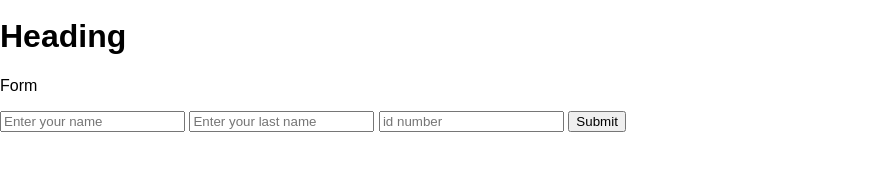
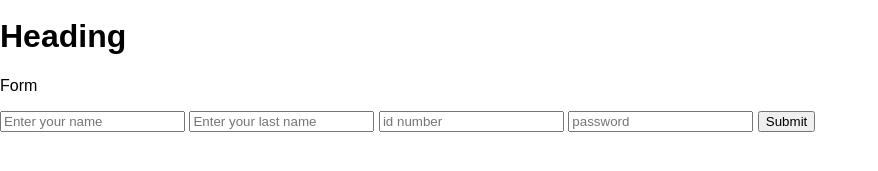
Before and after one commit to andile-hlogwane/tutorial, a plain HTML site: page index.html in a window 1280 px wide. Shown: the part 21-192 px from the top of the page, without its empty margins (0-878 px from the left). Drawn offline with Linux system fonts and the light colour scheme.

Commit message:
added a password field

```diff
--- a/index.html
+++ b/index.html
@@ -28,10 +28,10 @@
                 <input type='input' placeholder='Enter your name'>
                 <input type='input' placeholder='Enter your last name'>
                 <input type='input' placeholder='id number'>
+                <input type='password' placeholder="password">
                 <button>Submit</button>
             </form>
-<im
-    </div>
+            <im </div>
 
 </body>
 
```
Lines whose indentation alone changed are shown as unchanged.
